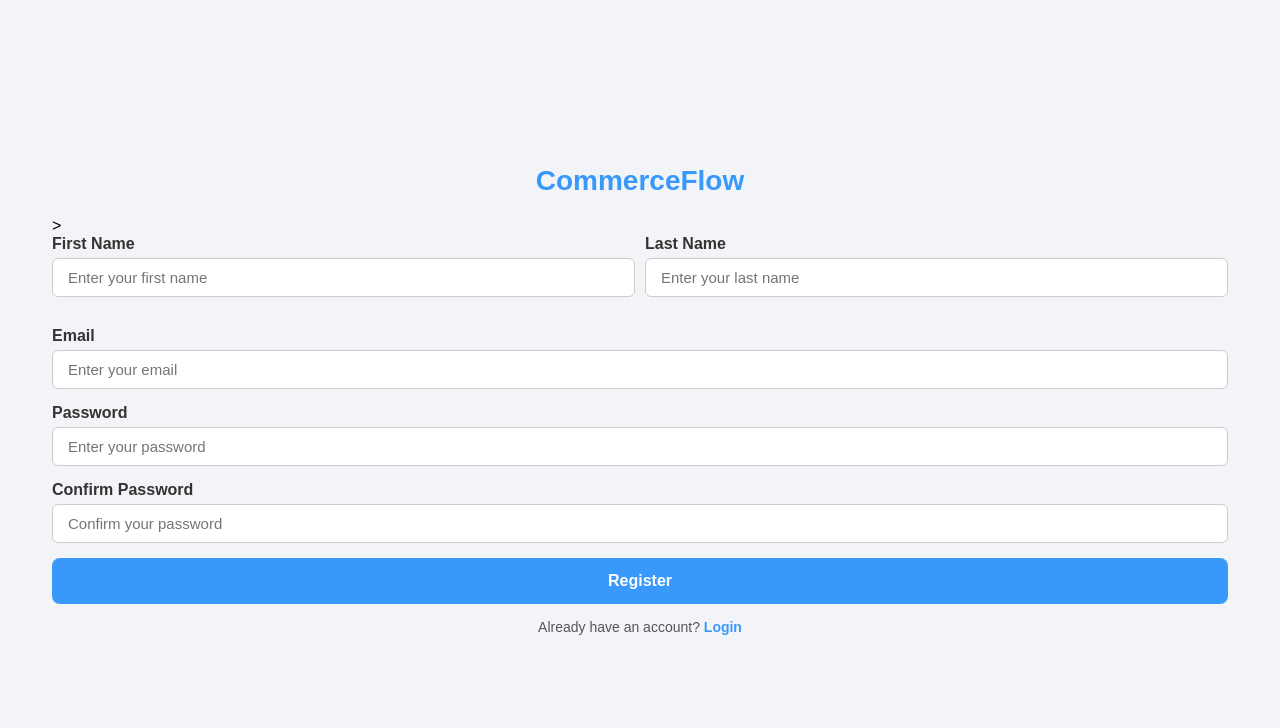
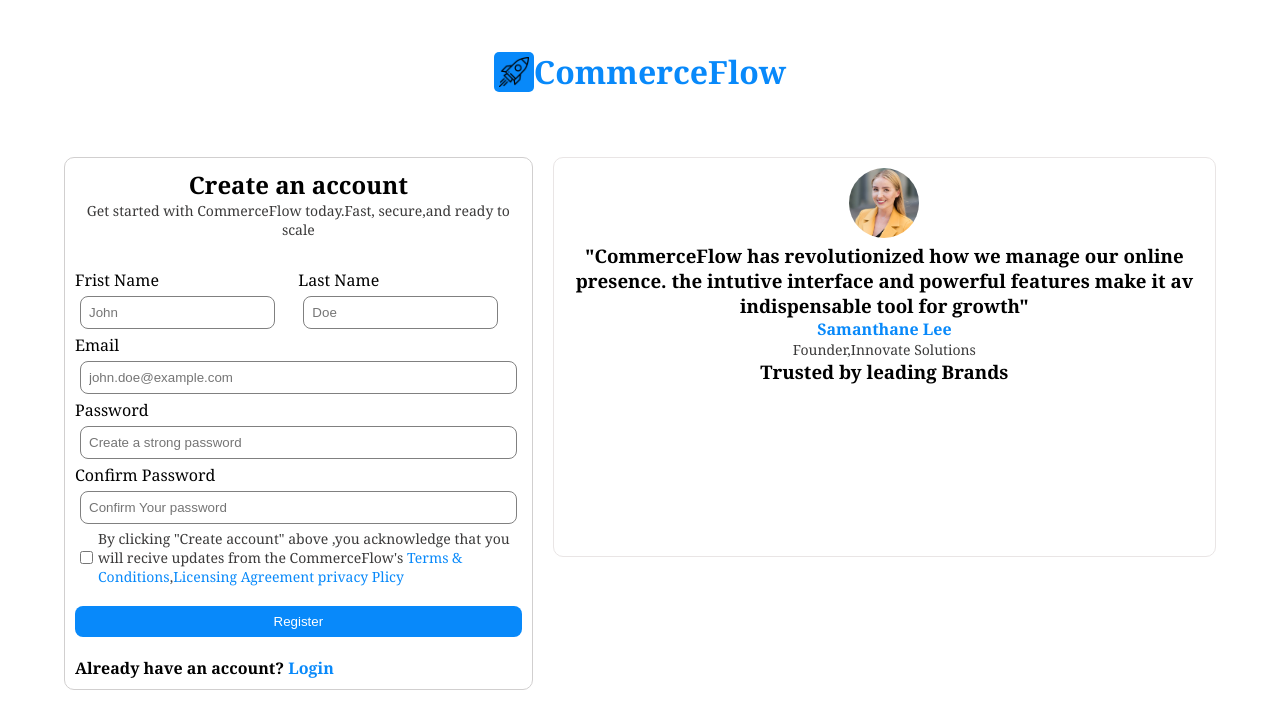
Before and after one commit to gasserdev/Commerce-Flow, a plain HTML site: page register.html in a window 1280 px wide. Drawn offline with Linux system fonts and the light colour scheme.

Commit message:
Add files via upload

```diff
--- a/register.css
+++ b/register.css
@@ -1,120 +1,95 @@
-* {
-    font-family: Arial, sans-serif;
-    box-sizing: border-box;
+*{
     margin: 0;
     padding: 0;
+    box-sizing: border-box;
 }
-
-body {
-    background: #f2f4f7;
+body{
+    font-family: Cambria, Cochin, Georgia, Times, 'Times New Roman', serif;
+}
+.head {
     display: flex;
+    flex-direction: row;
     justify-content: center;
     align-items: center;
-    min-height: 100vh;
+    margin-top: 50px;
+    text-align: center;
+
 }
+.head img{
+    width: 40px;
+    background-color: rgb(8, 137, 250);
+    padding: 5px;
+    border-radius: 5px;
+}
+.head h1{
+    color:rgb(8, 137, 250) ;
+}
+form{
+    display: flex;
+    flex-direction: column;
+    margin-right: 20px;
+    border:solid .5px rgb(209, 207, 207);
+    padding: 10px;
+    border-radius: 10px;
+}
+form .title{
+    text-align: center;
+    margin-bottom: 30px;
+}
+.name{
+   display: grid;
+   grid-template-columns: repeat(2,auto);
+}
+.check{
+    display: flex;
+    align-items: center;
+}
+p{
+    color: rgb(59, 58, 58);
+    font-size: 14px;
+}
+.two{
+    display: flex;
 
-.container {
-    /* background-color: #fff; */
-    padding: 30px 20px;
+    justify-content: space-between;
+    margin: 5%;
+}
+.person img{
+    width: 70px;
+    border-radius: 100%;
+}
+input{
+    padding: 8px;
+    border-radius: 8px;
+    border:solid 1px gray;
+    margin: 5px;
+}
+a{
+    color: rgb(8, 137, 250) ;
+    text-decoration: none;
+}
+button{
+    color: white;
+    background-color:  rgb(8, 137, 250);
+    padding: 8px;
+    border-radius: 8px;
+    border: none;
+    margin-bottom: 20px;
+    margin-top: 20px;
+    transition: all .4s;
+}
+button:hover{
+    background-color:  rgb(11, 83, 146);
+    transform: translateY(-3px);
+}
+.person{
+    text-align: center;
+    margin-bottom: 40px;
+     border:solid .5px rgb(233, 229, 229);
+    padding: 10px;
     border-radius: 10px;
-    /* box-shadow: 0 4px 15px rgba(0,0,0,0.15); */
-    width: 95%;
-    /* max-width: 500px; */
+    height: 50vh;
 }
-
-#mainTitle {
-    text-align: center;
-    font-size: 28px;
-    font-weight: 700;
-    color: #3899FA;
-    margin-bottom: 20px;
+.person h4{
+    color: rgb(8, 137, 250);
 }
-
-.form label {
-    display: block;
-    font-weight: 600;
-    margin-bottom: 5px;
-    color: #333;
-}
-
-input {
-    width: 100%;
-    padding: 10px 15px;
-    border-radius: 6px;
-    border: 1px solid #ccc;
-    margin-bottom: 15px;
-    font-size: 15px;
-    transition: border-color 0.3s, box-shadow 0.3s;
-}
-
-input:focus {
-    border-color: #3899FA;
-    box-shadow: 0 0 5px rgba(56,153,250,0.5);
-    outline: none;
-}
-
-.namesFlex {
-    display: flex;
-    gap: 10px;
-    margin-bottom: 15px; /* زي باقي الحقول */
-}
-
-.namesFlex div {
-    flex: 1; /* يخلي كل input ياخد نص المساحة تقريبًا */
-}
-
-.namesFlex input {
-    width: 100%; /* يضمن ان كل input يملأ المساحة المتاحة */
-    padding: 10px 15px;
-    border-radius: 6px;
-    border: 1px solid #ccc;
-    font-size: 15px;
-    transition: border-color 0.3s, box-shadow 0.3s;
-}
-
-.namesFlex input:focus {
-    border-color: #3899FA;
-    box-shadow: 0 0 5px rgba(56,153,250,0.5);
-    outline: none;
-}
-
-.namesFlex label {
-    display: block;
-    font-weight: 600;
-    margin-bottom: 5px;
-    color: #333;
-}
-
-button {
-    width: 100%;
-    padding: 14px;
-    background-color: #3899FA;
-    color: white;
-    border: none;
-    border-radius: 8px;
-    font-size: 16px;
-    font-weight: 700;
-    cursor: pointer;
-    transition: background-color 0.3s, transform 0.2s;
-}
-
-button:hover {
-    background-color: #2575fc;
-}
-
-p {
-    text-align: center;
-    margin-top: 15px;
-    font-size: 14px;
-    color: #555;
-}
-
-a {
-    color: #3899FA;
-    text-decoration: none;
-    font-weight: 600;
-}
-
-a:hover {
-    text-decoration: underline;
-}
--- a/register.html
+++ b/register.html
@@ -1,43 +1,71 @@
 <!DOCTYPE html>
-<html lang="en" dir="ltr">
+<html lang="en">
 <head>
-    <meta charset="utf-8">
+    <meta charset="UTF-8">
     <meta name="viewport" content="width=device-width, initial-scale=1.0">
-    <title>Register - CommerceFlow</title>
+    <title>Document</title>
     <link rel="stylesheet" href="register.css">
 </head>
 <body>
-    <div class="container">
-        <h2 id="mainTitle">CommerceFlow</h2>
-        <div class="form">
-            <form id="registerForm">>
-                <div class="namesFlex">
-                    <div>
-                        <label for="firstName">First Name</label>
-                        <input class="names" type="text" id="firstName" placeholder="Enter your first name">
+    <div class="all">
+        <div class="head">
+            <img src="rocket.png" alt="logo">
+            <h1>CommerceFlow</h1>
+        </div>
+        <div class="two">
+            <div class="form">
+                <form action="">
+                    <div class="title">
+                        <h2>Create an account</h2>
+                        <p>Get started with CommerceFlow today.Fast, secure,and ready to scale</p>
                     </div>
-                    <div>
-                        <label for="lastName">Last Name</label>
-                        <input class="names" type="text" id="lastName" placeholder="Enter your last name">
+                    <div class="name">
+                        <div class="hight">
+                            <label for="frist">Frist Name</label>
+                            <br>
+                            <input type="text" id="frist" placeholder="John" name="name" required>
+                        </div>
+                       <div class="hight">
+                        <label for="last">Last Name</label>
+                        <br>
+                       <input type="text" id="last" placeholder="Doe" name="name2" required>
+                       </div>
                     </div>
-                </div>
-                <div>
                     <label for="email">Email</label>
-                    <input type="email" id="email" placeholder="Enter your email">
-                </div>
-                <div>
-                    <label for="password">Password</label>
-                    <input type="password" id="password" placeholder="Enter your password">
-                </div>
-                <div>
-                    <label for="confirmPassword">Confirm Password</label>
-                    <input type="password" id="confirmPassword" placeholder="Confirm your password">
-                </div>
-                <button type="submit" id="registerBtn">Register</button>
-            </form>
-            <p>Already have an account? <a href="login.html">Login</a></p>
+                    <input type="email" name="email" id="email" placeholder="john.doe@example.com" required>
+                    <label for="pass">Password</label>
+                    <input type="password" name="pass" id="pass" required placeholder="Create a strong password">
+                    <label for="confirm">Confirm Password</label>
+                    <input type="password" id="confirm" name="Confirm" placeholder="Confirm Your password">
+                    <div class="check">
+                        <input type="checkbox" name="check" id="check" required>
+                        <p>By clicking "Create account" above ,you acknowledge that you will recive updates from the CommerceFlow's <a href="#">Terms & Conditions</a>,<a href="#">Licensing Agreement privacy Plicy</a></p>
+                    </div>
+                    <button type="submit" id="btn">Register</button>
+                    <p id="result" style="color: red;"></p>
+                    <h4>Already have an account? <a href="../login/login.html">Login</a></h4>
+                </form>
+            </div>
+            <div class="person">
+                <img src="front-view-business-woman-suit_23-2148603018.avif" alt="">
+                <h3>"CommerceFlow has revolutionized how we manage our online presence. the intutive interface and powerful features make it av indispensable tool for growth"</h3>
+                <h4>Samanthane Lee</h4>
+                <p>Founder,Innovate Solutions</p>
+                <h3>Trusted by leading Brands</h3>
+            </div>
         </div>
     </div>
-    <script src="register.js" type="module"></script>
+    <script>
+        document.getElementById("btn").addEventListener("click",function(){
+            const password = document.getElementById("pass").value
+            const confirm = document.getElementById("confirm").value
+            const result = document.getElementById("result")
+            if (password!== confirm){
+                result.textContent ="password isn't true"
+                return;
+            }
+        })
+    </script>
+
 </body>
 </html>
```
Also changed, not shown: front-view-business-woman-suit_23-2148603018.avif (added), premium_photo-1689568126014-06fea9d5d341.jpeg (added).
